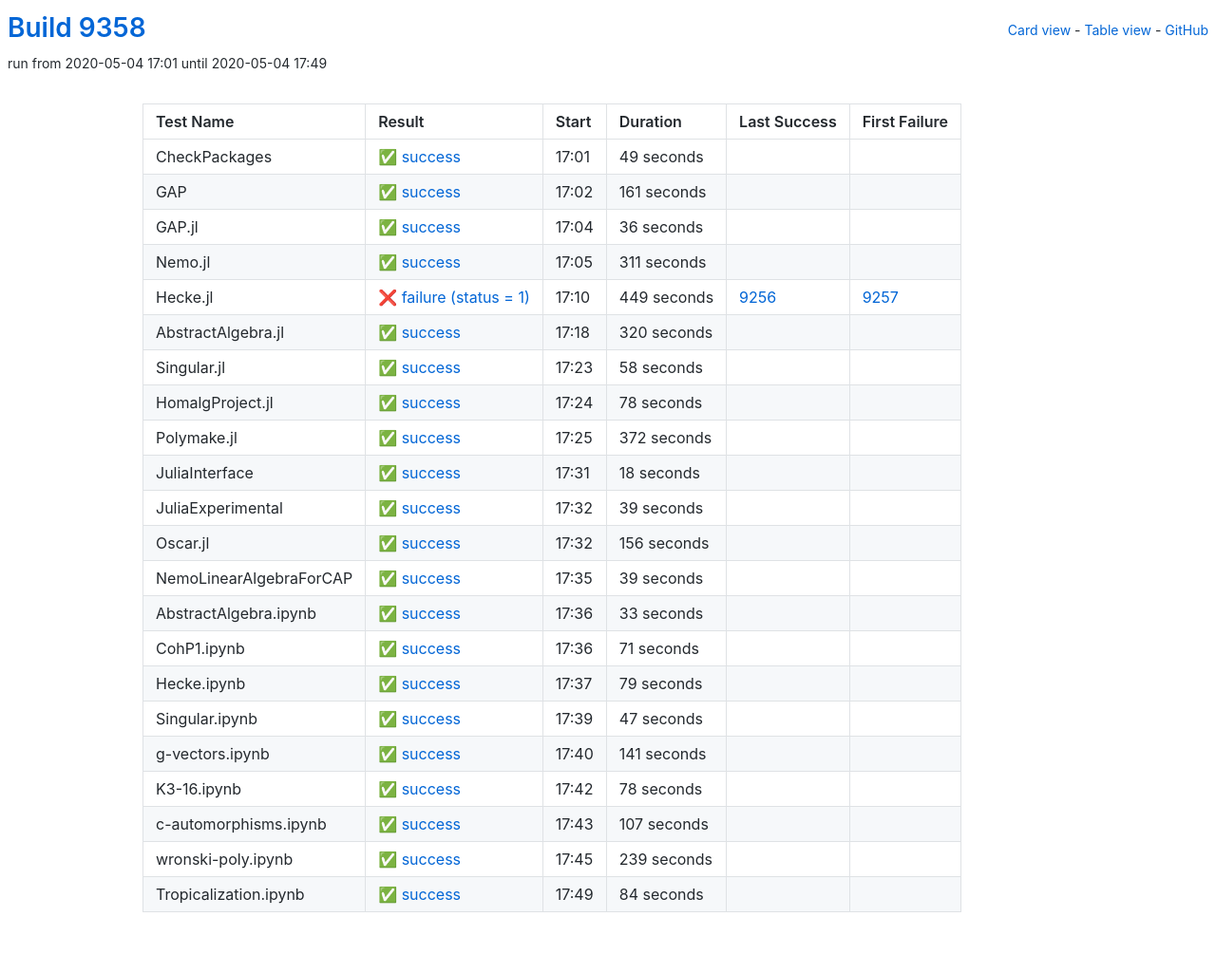
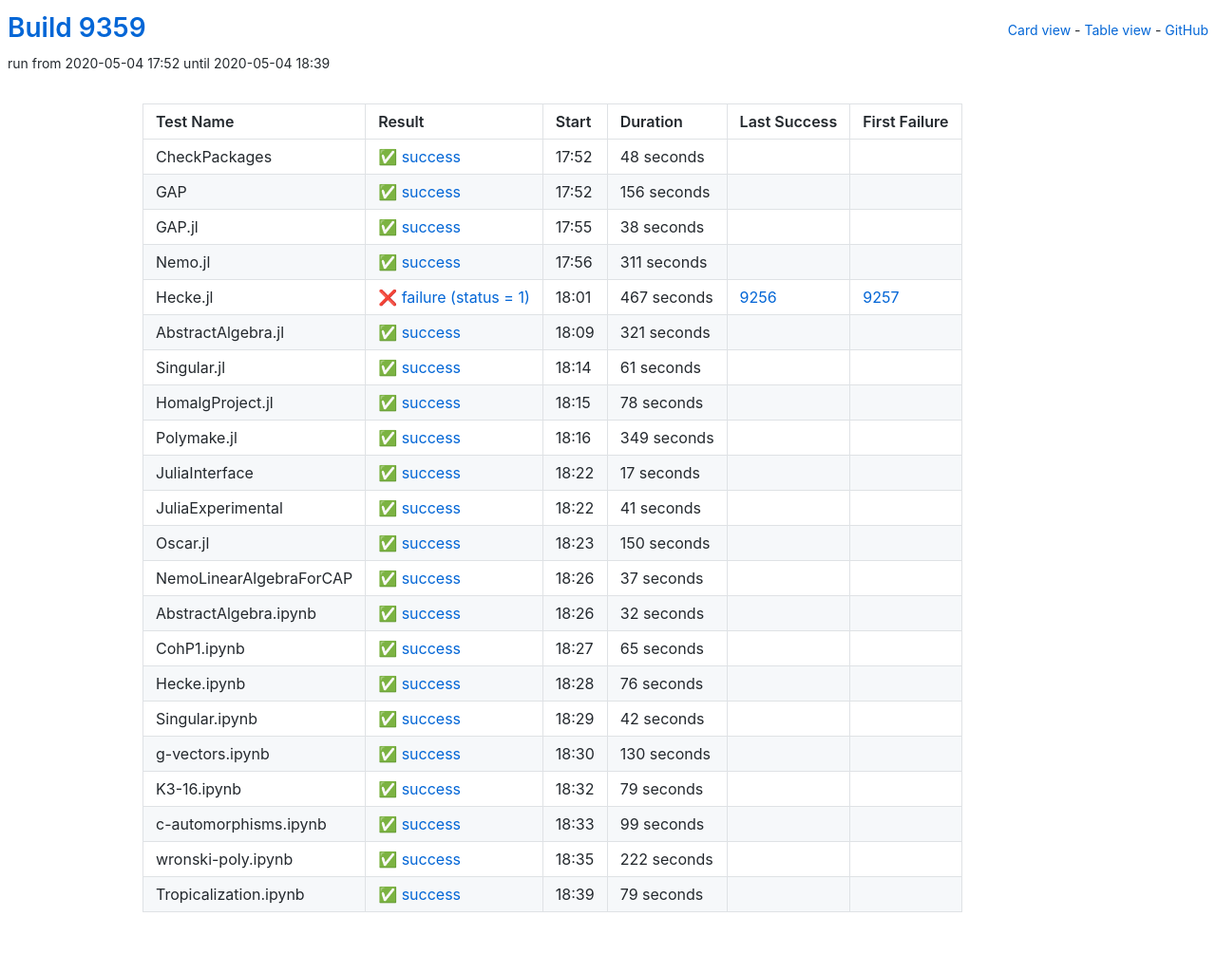
Before and after one commit to oscar-system/oscar-ci-status, a Jekyll site: the page built from table.html, in a window 1280 px wide. Shown: the whole page at 95% size. Built offline with Jekyll 4.4.1, drawn with Linux system fonts in a browser that asks for light colours.

Commit message:
Build 9359

```diff
--- a/_data/ci.yml
+++ b/_data/ci.yml
@@ -1,38 +1,38 @@
-build: 9358
-build_url: https://oscarci.mathematik.uni-kl.de/job/oscar/9358/
+build: 9359
+build_url: https://oscarci.mathematik.uni-kl.de/job/oscar/9359/
 job: oscar
 tests:
-- duration: 49
+- duration: 48
   exitcode: 0
   first_failure: false
   first_failure_url: null
   last_success: false
   last_success_url: null
-  log: https://oscarci.mathematik.uni-kl.de/job/oscar/9358/artifact/logs/build-9358/CheckPackages.log
+  log: https://oscarci.mathematik.uni-kl.de/job/oscar/9359/artifact/logs/build-9359/CheckPackages.log
   name: CheckPackages
-  start: 2020-05-04 17:01
+  start: 2020-05-04 17:52
   status: success
   success: true
-- duration: 161
+- duration: 156
   exitcode: 0
   first_failure: false
   first_failure_url: null
   last_success: false
   last_success_url: null
-  log: https://oscarci.mathematik.uni-kl.de/job/oscar/9358/artifact/logs/build-9358/GAP.log
+  log: https://oscarci.mathematik.uni-kl.de/job/oscar/9359/artifact/logs/build-9359/GAP.log
   name: GAP
-  start: 2020-05-04 17:02
+  start: 2020-05-04 17:52
   status: success
   success: true
-- duration: 36
+- duration: 38
   exitcode: 0
   first_failure: false
   first_failure_url: null
   last_success: false
   last_success_url: null
-  log: https://oscarci.mathematik.uni-kl.de/job/oscar/9358/artifact/logs/build-9358/GAP.jl.log
+  log: https://oscarci.mathematik.uni-kl.de/job/oscar/9359/artifact/logs/build-9359/GAP.jl.log
   name: GAP.jl
-  start: 2020-05-04 17:04
+  start: 2020-05-04 17:55
   status: success
   success: true
 - duration: 311
@@ -41,42 +41,42 @@
   first_failure_url: null
   last_success: false
   last_success_url: null
-  log: https://oscarci.mathematik.uni-kl.de/job/oscar/9358/artifact/logs/build-9358/Nemo.jl.log
+  log: https://oscarci.mathematik.uni-kl.de/job/oscar/9359/artifact/logs/build-9359/Nemo.jl.log
   name: Nemo.jl
-  start: 2020-05-04 17:05
+  start: 2020-05-04 17:56
   status: success
   success: true
-- duration: 449
+- duration: 467
   exitcode: 1
   first_failure: 9257
   first_failure_url: https://oscarci.mathematik.uni-kl.de/job/oscar/9257/
   last_success: 9256
   last_success_url: https://oscarci.mathematik.uni-kl.de/job/oscar/9256/
-  log: https://oscarci.mathematik.uni-kl.de/job/oscar/9358/artifact/logs/build-9358/Hecke.jl.log
+  log: https://oscarci.mathematik.uni-kl.de/job/oscar/9359/artifact/logs/build-9359/Hecke.jl.log
   name: Hecke.jl
-  start: 2020-05-04 17:10
+  start: 2020-05-04 18:01
   status: failure
   success: false
-- duration: 320
+- duration: 321
   exitcode: 0
   first_failure: false
   first_failure_url: null
   last_success: false
   last_success_url: null
-  log: https://oscarci.mathematik.uni-kl.de/job/oscar/9358/artifact/logs/build-9358/AbstractAlgebra.jl.log
+  log: https://oscarci.mathematik.uni-kl.de/job/oscar/9359/artifact/logs/build-9359/AbstractAlgebra.jl.log
   name: AbstractAlgebra.jl
-  start: 2020-05-04 17:18
+  start: 2020-05-04 18:09
   status: success
   success: true
-- duration: 58
+- duration: 61
   exitcode: 0
   first_failure: false
   first_failure_url: null
   last_success: false
   last_success_url: null
-  log: https://oscarci.mathematik.uni-kl.de/job/oscar/9358/artifact/logs/build-9358/Singular.jl.log
+  log: https://oscarci.mathematik.uni-kl.de/job/oscar/9359/artifact/logs/build-9359/Singular.jl.log
   name: Singular.jl
-  start: 2020-05-04 17:23
+  start: 2020-05-04 18:14
   status: success
   success: true
 - duration: 78
@@ -85,86 +85,119 @@
   first_failure_url: null
   last_success: false
   last_success_url: null
-  log: https://oscarci.mathematik.uni-kl.de/job/oscar/9358/artifact/logs/build-9358/HomalgProject.jl.log
+  log: https://oscarci.mathematik.uni-kl.de/job/oscar/9359/artifact/logs/build-9359/HomalgProject.jl.log
   name: HomalgProject.jl
-  start: 2020-05-04 17:24
+  start: 2020-05-04 18:15
   status: success
   success: true
-- duration: 372
+- duration: 349
   exitcode: 0
   first_failure: false
   first_failure_url: null
   last_success: false
   last_success_url: null
-  log: https://oscarci.mathematik.uni-kl.de/job/oscar/9358/artifact/logs/build-9358/Polymake.jl.log
+  log: https://oscarci.mathematik.uni-kl.de/job/oscar/9359/artifact/logs/build-9359/Polymake.jl.log
   name: Polymake.jl
-  start: 2020-05-04 17:25
+  start: 2020-05-04 18:16
   status: success
   success: true
-- duration: 18
+- duration: 17
   exitcode: 0
   first_failure: false
   first_failure_url: null
   last_success: false
   last_success_url: null
-  log: https://oscarci.mathematik.uni-kl.de/job/oscar/9358/artifact/logs/build-9358/JuliaInterface.log
+  log: https://oscarci.mathematik.uni-kl.de/job/oscar/9359/artifact/logs/build-9359/JuliaInterface.log
   name: JuliaInterface
-  start: 2020-05-04 17:31
+  start: 2020-05-04 18:22
   status: success
   success: true
-- duration: 39
+- duration: 41
   exitcode: 0
   first_failure: false
   first_failure_url: null
   last_success: false
   last_success_url: null
-  log: https://oscarci.mathematik.uni-kl.de/job/oscar/9358/artifact/logs/build-9358/JuliaExperimental.log
+  log: https://oscarci.mathematik.uni-kl.de/job/oscar/9359/artifact/logs/build-9359/JuliaExperimental.log
   name: JuliaExperimental
-  start: 2020-05-04 17:32
+  start: 2020-05-04 18:22
   status: success
   success: true
-- duration: 156
+- duration: 150
   exitcode: 0
   first_failure: false
   first_failure_url: null
   last_success: false
   last_success_url: null
-  log: https://oscarci.mathematik.uni-kl.de/job/oscar/9358/artifact/logs/build-9358/Oscar.jl.log
+  log: https://oscarci.mathematik.uni-kl.de/job/oscar/9359/artifact/logs/build-9359/Oscar.jl.log
   name: Oscar.jl
-  start: 2020-05-04 17:32
+  start: 2020-05-04 18:23
   status: success
   success: true
-- duration: 39
+- duration: 37
   exitcode: 0
   first_failure: false
   first_failure_url: null
   last_success: false
   last_success_url: null
-  log: https://oscarci.mathematik.uni-kl.de/job/oscar/9358/artifact/logs/build-9358/NemoLinearAlgebraForCAP.log
+  log: https://oscarci.mathematik.uni-kl.de/job/oscar/9359/artifact/logs/build-9359/NemoLinearAlgebraForCAP.log
   name: NemoLinearAlgebraForCAP
-  start: 2020-05-04 17:35
+  start: 2020-05-04 18:26
   status: success
   success: true
-- duration: 33
+- duration: 32
   exitcode: 0
   first_failure: false
   first_failure_url: null
   last_success: false
   last_success_url: null
-  log: https://oscarci.mathematik.uni-kl.de/job/oscar/9358/artifact/logs/build-9358/AbstractAlgebra.ipynb.log
+  log: https://oscarci.mathematik.uni-kl.de/job/oscar/9359/artifact/logs/build-9359/AbstractAlgebra.ipynb.log
   name: AbstractAlgebra.ipynb
-  start: 2020-05-04 17:36
+  start: 2020-05-04 18:26
   status: success
   success: true
-- duration: 71
+- duration: 65
   exitcode: 0
   first_failure: false
   first_failure_url: null
   last_success: false
   last_success_url: null
-  log: https://oscarci.mathematik.uni-kl.de/job/oscar/9358/artifact/logs/build-9358/CohP1.ipynb.log
+  log: https://oscarci.mathematik.uni-kl.de/job/oscar/9359/artifact/logs/build-9359/CohP1.ipynb.log
   name: CohP1.ipynb
-  start: 2020-05-04 17:36
+  start: 2020-05-04 18:27
+  status: success
+  success: true
+- duration: 76
+  exitcode: 0
+  first_failure: false
+  first_failure_url: null
+  last_success: false
+  last_success_url: null
+  log: https://oscarci.mathematik.uni-kl.de/job/oscar/9359/artifact/logs/build-9359/Hecke.ipynb.log
+  name: Hecke.ipynb
+  start: 2020-05-04 18:28
+  status: success
+  success: true
+- duration: 42
+  exitcode: 0
+  first_failure: false
+  first_failure_url: null
+  last_success: false
+  last_success_url: null
+  log: https://oscarci.mathematik.uni-kl.de/job/oscar/9359/artifact/logs/build-9359/Singular.ipynb.log
+  name: Singular.ipynb
+  start: 2020-05-04 18:29
+  status: success
+  success: true
+- duration: 130
+  exitcode: 0
+  first_failure: false
+  first_failure_url: null
+  last_success: false
+  last_success_url: null
+  log: https://oscarci.mathematik.uni-kl.de/job/oscar/9359/artifact/logs/build-9359/g-vectors.ipynb.log
+  name: g-vectors.ipynb
+  start: 2020-05-04 18:30
   status: success
   success: true
 - duration: 79
@@ -173,74 +206,41 @@
   first_failure_url: null
   last_success: false
   last_success_url: null
-  log: https://oscarci.mathematik.uni-kl.de/job/oscar/9358/artifact/logs/build-9358/Hecke.ipynb.log
-  name: Hecke.ipynb
-  start: 2020-05-04 17:37
+  log: https://oscarci.mathematik.uni-kl.de/job/oscar/9359/artifact/logs/build-9359/K3-16.ipynb.log
+  name: K3-16.ipynb
+  start: 2020-05-04 18:32
   status: success
   success: true
-- duration: 47
+- duration: 99
   exitcode: 0
   first_failure: false
   first_failure_url: null
   last_success: false
   last_success_url: null
-  log: https://oscarci.mathematik.uni-kl.de/job/oscar/9358/artifact/logs/build-9358/Singular.ipynb.log
-  name: Singular.ipynb
-  start: 2020-05-04 17:39
+  log: https://oscarci.mathematik.uni-kl.de/job/oscar/9359/artifact/logs/build-9359/c-automorphisms.ipynb.log
+  name: c-automorphisms.ipynb
+  start: 2020-05-04 18:33
   status: success
   success: true
-- duration: 141
+- duration: 222
   exitcode: 0
   first_failure: false
   first_failure_url: null
   last_success: false
   last_success_url: null
-  log: https://oscarci.mathematik.uni-kl.de/job/oscar/9358/artifact/logs/build-9358/g-vectors.ipynb.log
-  name: g-vectors.ipynb
-  start: 2020-05-04 17:40
+  log: https://oscarci.mathematik.uni-kl.de/job/oscar/9359/artifact/logs/build-9359/wronski-poly.ipynb.log
+  name: wronski-poly.ipynb
+  start: 2020-05-04 18:35
   status: success
   success: true
-- duration: 78
+- duration: 79
   exitcode: 0
   first_failure: false
   first_failure_url: null
   last_success: false
   last_success_url: null
-  log: https://oscarci.mathematik.uni-kl.de/job/oscar/9358/artifact/logs/build-9358/K3-16.ipynb.log
-  name: K3-16.ipynb
-  start: 2020-05-04 17:42
+  log: https://oscarci.mathematik.uni-kl.de/job/oscar/9359/artifact/logs/build-9359/Tropicalization.ipynb.log
+  name: Tropicalization.ipynb
+  start: 2020-05-04 18:39
   status: success
   success: true
-- duration: 107
-  exitcode: 0
-  first_failure: false
-  first_failure_url: null
-  last_success: false
-  last_success_url: null
-  log: https://oscarci.mathematik.uni-kl.de/job/oscar/9358/artifact/logs/build-9358/c-automorphisms.ipynb.log
-  name: c-automorphisms.ipynb
-  start: 2020-05-04 17:43
-  status: success
-  success: true
-- duration: 239
-  exitcode: 0
-  first_failure: false
-  first_failure_url: null
-  last_success: false
-  last_success_url: null
-  log: https://oscarci.mathematik.uni-kl.de/job/oscar/9358/artifact/logs/build-9358/wronski-poly.ipynb.log
-  name: wronski-poly.ipynb
-  start: 2020-05-04 17:45
-  status: success
-  success: true
-- duration: 84
-  exitcode: 0
-  first_failure: false
-  first_failure_url: null
-  last_success: false
-  last_success_url: null
-  log: https://oscarci.mathematik.uni-kl.de/job/oscar/9358/artifact/logs/build-9358/Tropicalization.ipynb.log
-  name: Tropicalization.ipynb
-  start: 2020-05-04 17:49
-  status: success
-  success: true
```
Also changed, not shown: README.md.
